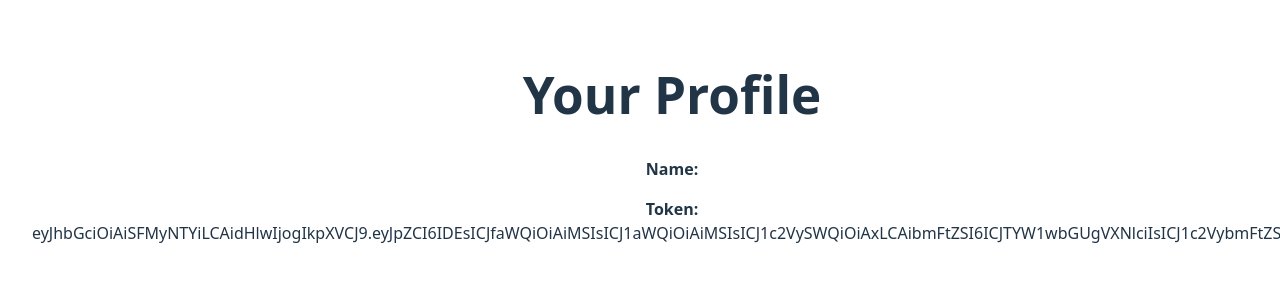
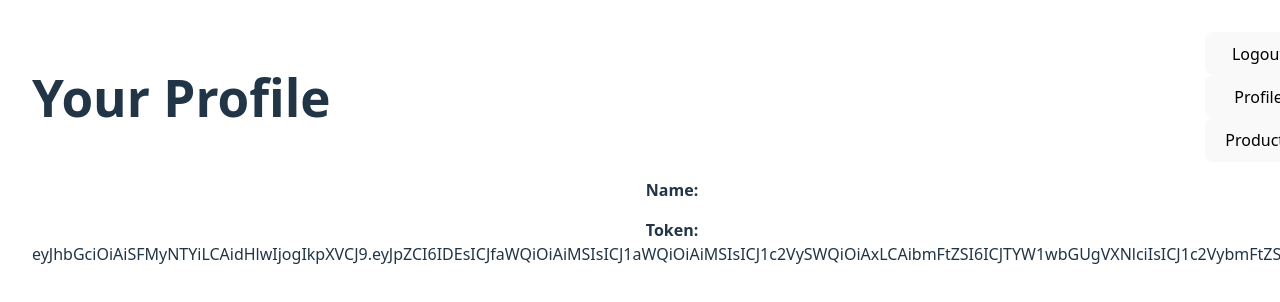
Before and after one commit to nmichel159/nexty, a Vue app in the folder nexty-app/: page /profile in a window 1280 px wide. Shown: the top 302 px of the page. Built offline with nearby package versions, Linux system fonts and the light colour scheme; sample sign-in values are in the browser's storage.

Commit message:
Task CLEARING: Headbutton, vytvorenie basicobject

```diff
--- a/nexty-app/src/views/ProductsPage.vue
+++ b/nexty-app/src/views/ProductsPage.vue
@@ -4,20 +4,7 @@
     <!-- Header -->
     <div class="flex justify-between items-center mb-6">
       <h1 class="text-2xl font-bold">Products</h1>
-      <div class="flex flex-col space-y-2">
-        <button
-          @click="logout"
-          class="bg-red-500 text-white px-4 py-2 rounded hover:bg-red-600"
-        >
-          Logout
-        </button>
-        <button
-          @click="profile"
-          class="bg-red-500 text-white px-4 py-2 rounded hover:bg-red-600"
-        >
-          Profile
-        </button>
-      </div>
+      <HeadButtons />
     </div>
 
     <!-- Modal -->
@@ -110,6 +97,8 @@ import { ref, onMounted, onBeforeUnmount, computed } from 'vue'
 import { useRouter } from 'vue-router'
 import { useUserStore } from '../stores/userStore'
 import productData from '../assets/products.json'
+import HeadButtons from './basicobject/HeadButtons.vue'
+
 
 const router = useRouter()
 const userStore = useUserStore()
--- a/nexty-app/src/views/ProfilePage.vue
+++ b/nexty-app/src/views/ProfilePage.vue
@@ -1,6 +1,10 @@
 <template>
   <div class="min-h-screen p-6 bg-gray-100">
-    <h1 class="text-2xl font-bold mb-4">Your Profile</h1>
+    <div class="flex justify-between items-center mb-6">
+      <h1 class="text-2xl font-bold">Your Profile</h1>
+      <HeadButtons />
+    </div>
+
     <div class="bg-white p-4 shadow rounded">
       <p><strong>Name:</strong> {{ userStore.name }}</p>
       <p><strong>Token:</strong> {{ userStore.token }}</p>
@@ -10,5 +14,6 @@
 
 <script setup>
 import { useUserStore } from '../stores/userStore'
+import HeadButtons from './basicobject/HeadButtons.vue'
 const userStore = useUserStore()
 </script>
--- /dev/null
+++ b/nexty-app/src/views/basicobject/HeadButtons.vue
@@ -0,0 +1,43 @@
+<template>
+  <div class="flex flex-col space-y-2">
+    <button
+      @click="logout"
+      class="bg-red-500 text-white px-4 py-2 rounded hover:bg-red-600"
+    >
+      Logout
+    </button>
+    <button
+      @click="profile"
+      class="bg-red-500 text-white px-4 py-2 rounded hover:bg-red-600"
+    >
+      Profile
+    </button>
+     <button
+      @click="products"
+      class="bg-red-500 text-white px-4 py-2 rounded hover:bg-red-600"
+    >
+      Products
+    </button>
+  </div>
+</template>
+
+<script setup>
+import { useRouter } from 'vue-router'
+import { useUserStore } from '../../stores/userStore'
+
+const router = useRouter()
+const userStore = useUserStore()
+
+const logout = () => {
+  userStore.clearUser()
+  localStorage.clear()
+  router.push('/login')
+}
+
+const profile = () => {
+  router.push('/profile')
+}
+const products = () => {
+  router.push('/products')
+}
+</script>
```
